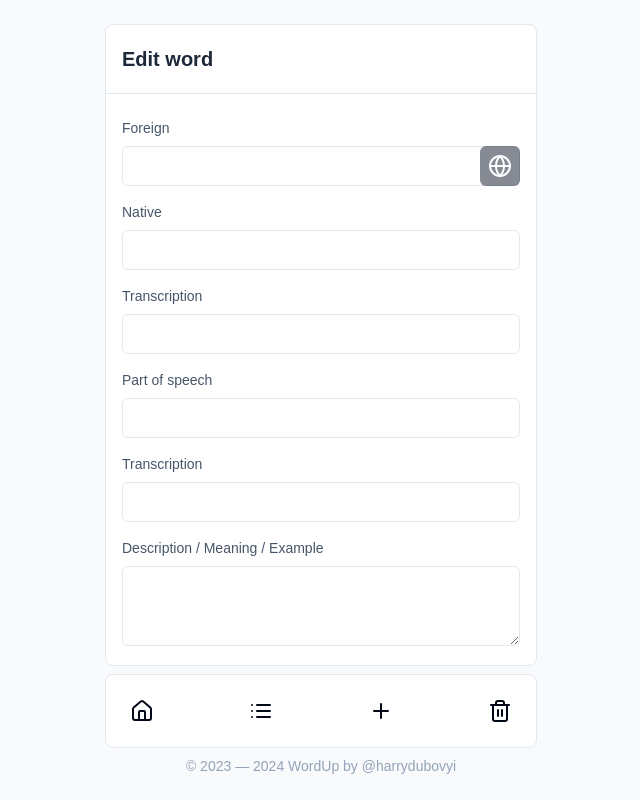
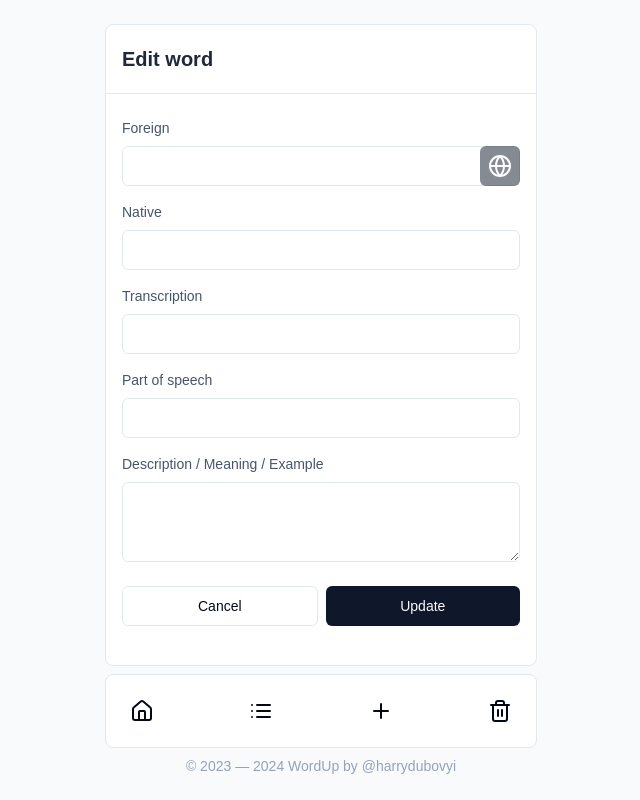
Before and after one commit to harrydubovoy/word-up, a React (Vite) app: page /edit/1 in a window 1280 px wide. Shown: the whole page, without its empty margins (319-959 px from the left). Built offline with nearby package versions, Linux system fonts and the light colour scheme.

Commit message:
fix edit screen

```diff
--- a/src/screen/AddScreen/index.jsx
+++ b/src/screen/AddScreen/index.jsx
@@ -5,6 +5,7 @@ import { Button } from '../../ui/Button';
 import { Input } from '../../ui/Input';
 import { Textarea } from '../../ui/Textarea';
 import { Label } from '../../ui/Label';
+import { Box } from '../../ui/Box';
 
 import Header from './Heder';
 import ScreenBody from '../../screen-components/ScreenBody';
@@ -92,10 +93,10 @@ function AddScreen() {
       <ScrollContainer>
         <ScreenBody>
           <form>
-            <div className="flex flex-col gap-4">
-              <div className="flex flex-col gap-2">
+            <Box className="flex flex-col gap-4">
+              <Box className="flex flex-col gap-2">
                 <Label htmlFor="add-foreign-word">{t(COMMON__FOREIGN)}</Label>
-                <div className="relative flex w-full">
+                <Box className="relative flex w-full">
                   <Input
                     id="add-foreign-word"
                     className="pr-10"
@@ -103,7 +104,7 @@ function AddScreen() {
                     value={foreign}
                     onChange={handleOnChangeForeign}
                   />
-                  <div className="!absolute right-0 top-0">
+                  <Box className="!absolute right-0 top-0">
                     <Button
                       type="button"
                       size="icon"
@@ -112,48 +113,48 @@ function AddScreen() {
                     >
                       <Globe />
                     </Button>
-                  </div>
-                </div>
-              </div>
-              <div className="flex flex-col gap-2">
+                  </Box>
+                </Box>
+              </Box>
+              <Box className="flex flex-col gap-2">
                 <Label htmlFor="add-native-word">{t(COMMON__NATIVE)}</Label>
                 <Input
                   id="add-native-word"
                   value={native}
                   onChange={handleOnChangeNative}
                 />
-              </div>
-              <div className="flex flex-col gap-2">
+              </Box>
+              <Box className="flex flex-col gap-2">
                 <Label htmlFor="add-transcription">Transcription</Label>
                 <Input
                   id="add-transcription"
                   value={transcription}
                   onChange={handleOnChangeTranscription}
                 />
-              </div>
-              <div className="flex flex-col gap-2">
+              </Box>
+              <Box className="flex flex-col gap-2">
                 <Label htmlFor="add-part-of-speech">Part of speech</Label>
                 <Input
                   id="add-part-of-speech"
                   value={partOfSpeech}
                   onChange={handleOnChangePartOfSpeech}
                 />
-              </div>
-              <div className="flex flex-col gap-2">
+              </Box>
+              <Box className="flex flex-col gap-2">
                 <Label htmlFor="add-description">Description / Meaning / Example</Label>
                 <Textarea
                   id="add-description"
                   value={description}
                   onChange={handleOnChangeDescription}
                 />
-              </div>
-            </div>
+              </Box>
+            </Box>
 
-            <div className="mt-6">
+            <Box className="mt-6">
               <Button type="button" onClick={handleOnAdd} className="w-full">
                 {t(ADD_WORD_SCREEN__ACTION_ADD_TO_LIST)}
               </Button>
-            </div>
+            </Box>
           </form>
         </ScreenBody>
       </ScrollContainer>
--- a/src/screen/EditScreen/index.jsx
+++ b/src/screen/EditScreen/index.jsx
@@ -7,6 +7,7 @@ import { Button } from '../../ui/Button';
 import { Input } from '../../ui/Input';
 import { Textarea } from '../../ui/Textarea';
 import { Label } from '../../ui/Label';
+import { Box } from '../../ui/Box';
 
 import Header from './Heder';
 import ScreenBody from '../../screen-components/ScreenBody';
@@ -105,10 +106,10 @@ function EditScreen() {
       <ScrollContainer>
         <ScreenBody>
           <form>
-            <div className="flex flex-col gap-4">
-              <div className="flex flex-col gap-2">
+            <Box className="flex flex-col gap-4">
+              <Box className="flex flex-col gap-2">
                 <Label htmlFor="edit-foreign-word">{t(COMMON__FOREIGN)}</Label>
-                <div className="relative flex w-full">
+                <Box className="relative flex w-full">
                   <Input
                     id="edit-foreign-word"
                     className="pr-10"
@@ -116,7 +117,7 @@ function EditScreen() {
                     value={foreign}
                     onChange={handleOnChangeForeign}
                   />
-                  <div className="!absolute right-0 top-0">
+                  <Box className="!absolute right-0 top-0">
                     <Button
                       type="button"
                       size="icon"
@@ -125,59 +126,51 @@ function EditScreen() {
                     >
                       <Globe />
                     </Button>
-                  </div>
-                </div>
-              </div>
-              <div className="flex flex-col gap-2">
+                  </Box>
+                </Box>
+              </Box>
+              <Box className="flex flex-col gap-2">
                 <Label htmlFor="edit-native-word">{t(COMMON__NATIVE)}</Label>
                 <Input
                   id="edit-native-word"
                   value={native}
                   onChange={handleOnChangeNative}
                 />
-              </div>
-              <div className="flex flex-col gap-2">
+              </Box>
+              <Box className="flex flex-col gap-2">
                 <Label htmlFor="edit-transcription">Transcription</Label>
                 <Input
                   id="edit-transcription"
                   value={transcription}
-                  onChange={handleOnChangePartOfSpeech}
+                  onChange={handleOnChangeTranscription}
                 />
-              </div>
-              <div className="flex flex-col gap-2">
+              </Box>
+              <Box className="flex flex-col gap-2">
                 <Label htmlFor="edit-part-of-speech">Part of speech</Label>
                 <Input
                   id="edit-part-of-speech"
                   value={partOfSpeech}
                   onChange={handleOnChangePartOfSpeech}
                 />
-              </div>
-              <div className="flex flex-col gap-2">
-                <Label htmlFor="add-transcription">Transcription</Label>
-                <Input
-                  id="add-transcription"
-                  value={transcription}
-                  onChange={handleOnChangeTranscription}
-                />
-              </div>
-              <div className="flex flex-col gap-2">
+              </Box>
+              <Box className="flex flex-col gap-2">
                 <Label htmlFor="edit-description">Description / Meaning / Example</Label>
                 <Textarea
                   id="edit-description"
                   value={description}
                   onChange={handleOnChangeDescription}
                 />
-              </div>
-            </div>
+              </Box>
+            </Box>
 
-            <div className="flex items-center gap-2 mt-6">
+            <Box className="flex items-center gap-2 mt-6">
               <Button type="button" variant="outline" className="w-full" onClick={handleOnCancel}>
                 Cancel
               </Button>
               <Button type="button" className="w-full" onClick={handleOnUpdate}>
                 Update
               </Button>
-            </div>
+            </Box>
           </form>
         </ScreenBody>
       </ScrollContainer>
--- a/src/ui/Textarea.jsx
+++ b/src/ui/Textarea.jsx
@@ -6,7 +6,7 @@ const Textarea = forwardRef(({ className, ...props }, ref) => (
   (
     <textarea
       className={cn(
-        'flex min-h-[80px] w-full rounded-md border border-input bg-background px-3 py-2 text-sm ring-offset-background placeholder:text-muted-foreground focus-visible:outline-none focus-visible:ring-2 focus-visible:ring-ring focus-visible:ring-offset-2 disabled:cursor-not-allowed disabled:opacity-50',
+        'flex min-h-[80px] w-full rounded-md border border-input bg-background px-3 py-2 ring-offset-background placeholder:text-muted-foreground focus-visible:outline-none focus-visible:ring-2 focus-visible:ring-ring focus-visible:ring-offset-2 disabled:cursor-not-allowed disabled:opacity-50',
         className,
       )}
       ref={ref}
```
